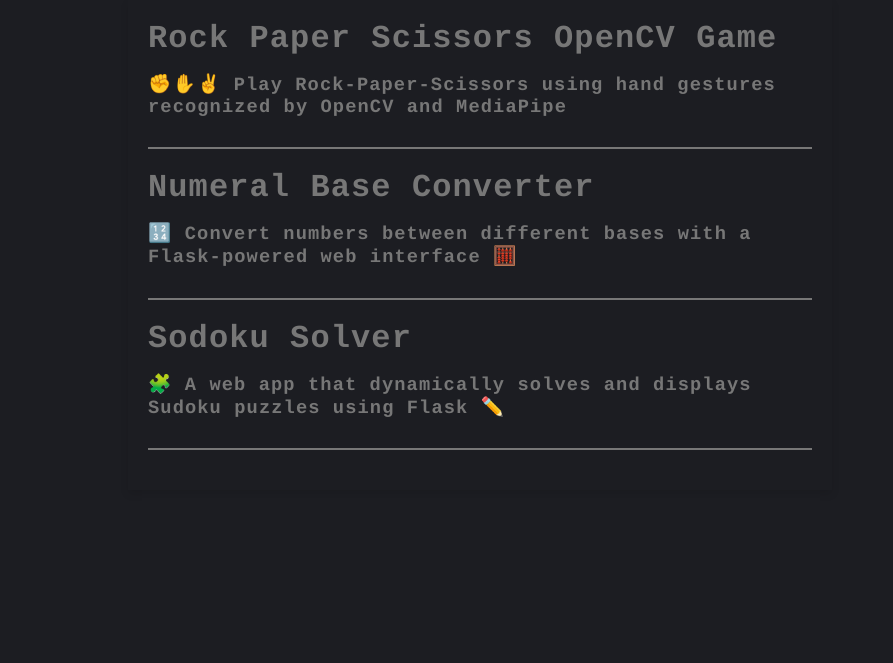
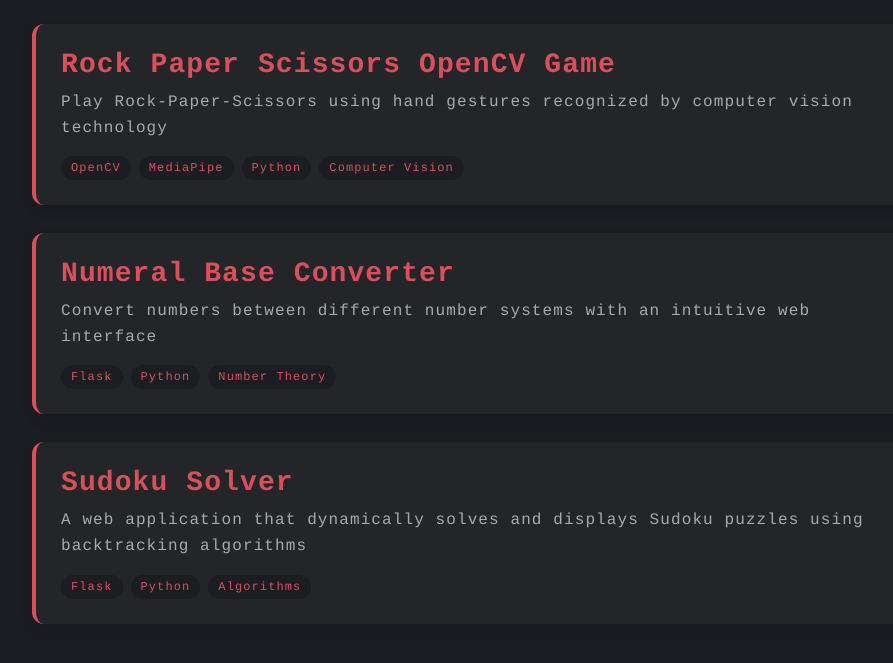
Before and after one commit to Jakub-Nowicki/personal-website, a Flask app: page /projects in a window 1280 px wide. Shown: the part 80-743 px from the top of the page, without its empty margins (160-1053 px from the left). Run offline with Flask 3, Linux system fonts and the light colour scheme.

Commit message:
project page gui update

```diff
--- a/app/static/css/projects.css
+++ b/app/static/css/projects.css
@@ -1,43 +1,69 @@
 #content {
-  width: 55%;
-  margin: 0 auto;  /* centers #content itself */
-  padding: 20px;
-  box-shadow: 0 4px 8px rgba(0, 0, 0, 0.1);
-
-  /* Remove the flex properties */
-  /* display: flex;
-  flex-direction: column;
-  justify-content: center;
-  align-items: center; */
+  width: 70%;
+  margin: 3vh auto;
+  padding: 0;
+  box-shadow: none;
 }
 
-#content a {
-  display: block;    /* Make each <a> fill the entire #content width */
-  width: 100%;
-  text-decoration: none;
-  color: inherit;
+.project-card {
+  background-color: #242529;
+  border-radius: 12px;
+  border-left: 4px solid #d94f5c;
+  padding: 25px;
+  margin-bottom: 28px;
+  transition: all 0.3s ease;
+  transform: translateY(0);
+  box-shadow: 0 6px 12px rgba(0, 0, 0, 0.1);
 }
 
-#content a div {
-  width: 100%;       /* Ensure the bordered div spans 100% */
-  border-bottom: 2px solid #777;
-  padding-bottom: 20px;
-  margin-bottom: 20px;
-  transition: border-color 0.3s, color 0.3s;
+.project-card:hover {
+  transform: translateY(-5px);
+  box-shadow: 0 10px 20px rgba(0, 0, 0, 0.15);
+  border-left-width: 8px;
 }
 
-/* Hover states, headings, etc. can stay the same */
-#content a div:hover {
-  border-color: #d94f5c;
+.project-card h1 {
+  margin: 0 0 10px 0;
+  color: #d94f5c;
+  font-size: 28px;
 }
 
-h1, h3 {
-  margin-bottom: 0.5em;
-  color: #777;
-  transition: color 0.3s;
+.project-card h3 {
+  margin: 0;
+  color: #aaa;
+  font-size: 16px;
+  font-weight: normal;
+  line-height: 1.6;
 }
 
-#content a div:hover h1,
-#content a div:hover h3 {
+.project-tech {
+  display: flex;
+  flex-wrap: wrap;
+  margin-top: 15px;
+  gap: 8px;
+}
+
+.tech-tag {
+  background-color: #1c1d22;
   color: #d94f5c;
+  font-size: 12px;
+  padding: 5px 10px;
+  border-radius: 20px;
+  display: inline-block;
 }
+
+/* Remove text underlines */
+#content a {
+  text-decoration: none;
+}
+
+/* Responsive adjustments */
+@media (max-width: 768px) {
+  #content {
+    width: 90%;
+  }
+
+  .project-card h1 {
+    font-size: 24px;
+  }
+}
--- a/app/templates/projects.html
+++ b/app/templates/projects.html
@@ -6,27 +6,41 @@
 
 {% block content %}
     <div id="content">
-
         <a href="{{ url_for('home.rps_page') }}">
-            <div id="rps">
+            <div class="project-card">
                 <h1>Rock Paper Scissors OpenCV Game</h1>
-                <h3>✊✋✌️ Play Rock-Paper-Scissors using hand gestures recognized by OpenCV and MediaPipe </h3>
+                <h3>Play Rock-Paper-Scissors using hand gestures recognized by computer vision technology</h3>
+                <div class="project-tech">
+                    <span class="tech-tag">OpenCV</span>
+                    <span class="tech-tag">MediaPipe</span>
+                    <span class="tech-tag">Python</span>
+                    <span class="tech-tag">Computer Vision</span>
+                </div>
             </div>
         </a>
 
         <a href="{{ url_for('converter.system_converter') }}">
-            <div id="numeral">
+            <div class="project-card">
                 <h1>Numeral Base Converter</h1>
-                <h3>🔢 Convert numbers between different bases with a Flask-powered web interface  🧮</h3>
+                <h3>Convert numbers between different number systems with an intuitive web interface</h3>
+                <div class="project-tech">
+                    <span class="tech-tag">Flask</span>
+                    <span class="tech-tag">Python</span>
+                    <span class="tech-tag">Number Theory</span>
+                </div>
             </div>
         </a>
 
         <a href="{{ url_for('sudoku.sudoku_solver') }}">
-            <div id="sudoku">
-                <h1>Sodoku Solver</h1>
-                <h3>🧩 A web app that dynamically solves and displays Sudoku puzzles using Flask ✏️</h3>
+            <div class="project-card">
+                <h1>Sudoku Solver</h1>
+                <h3>A web application that dynamically solves and displays Sudoku puzzles using backtracking algorithms</h3>
+                <div class="project-tech">
+                    <span class="tech-tag">Flask</span>
+                    <span class="tech-tag">Python</span>
+                    <span class="tech-tag">Algorithms</span>
+                </div>
             </div>
         </a>
-
     </div>
 {% endblock %}
```
